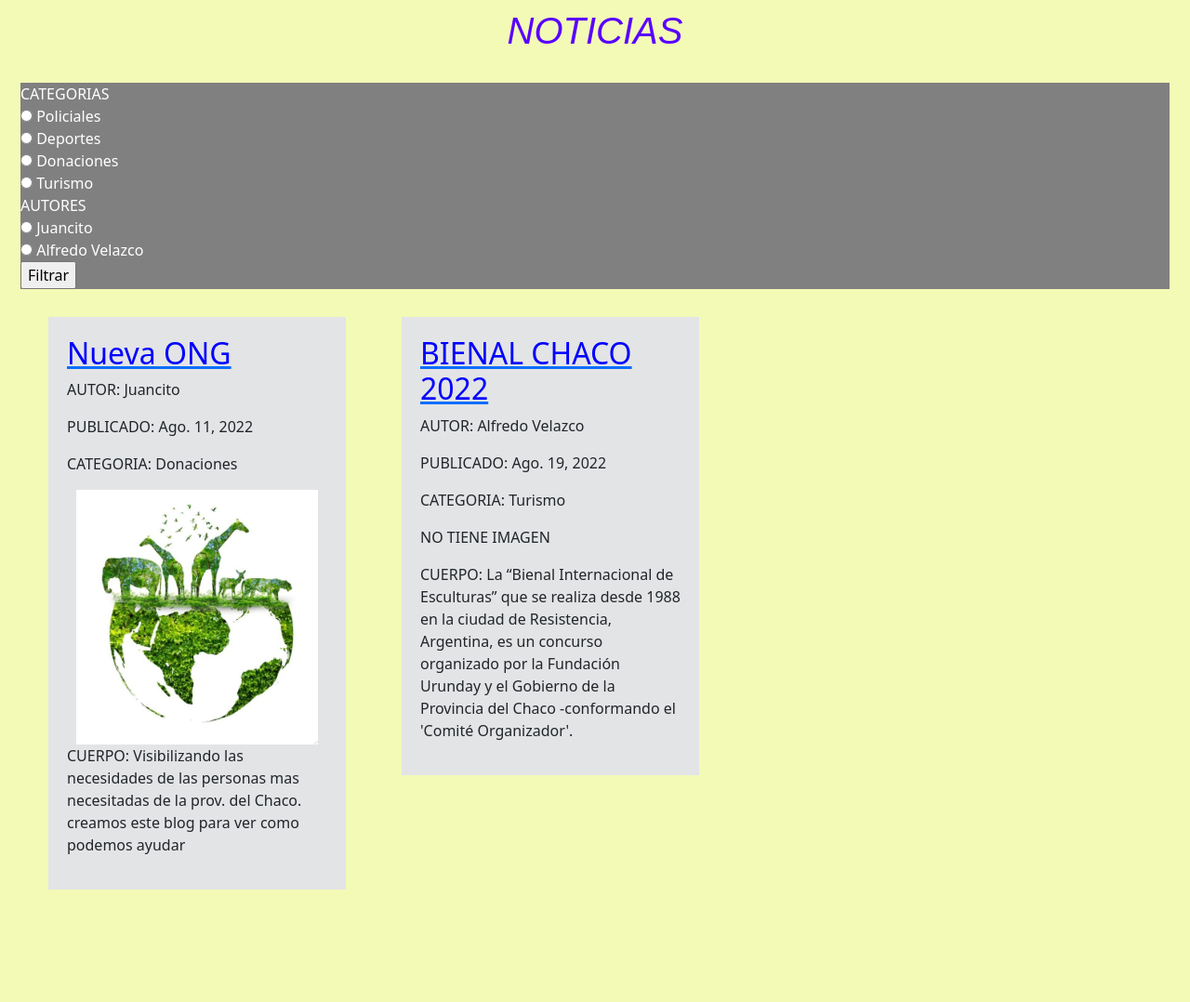
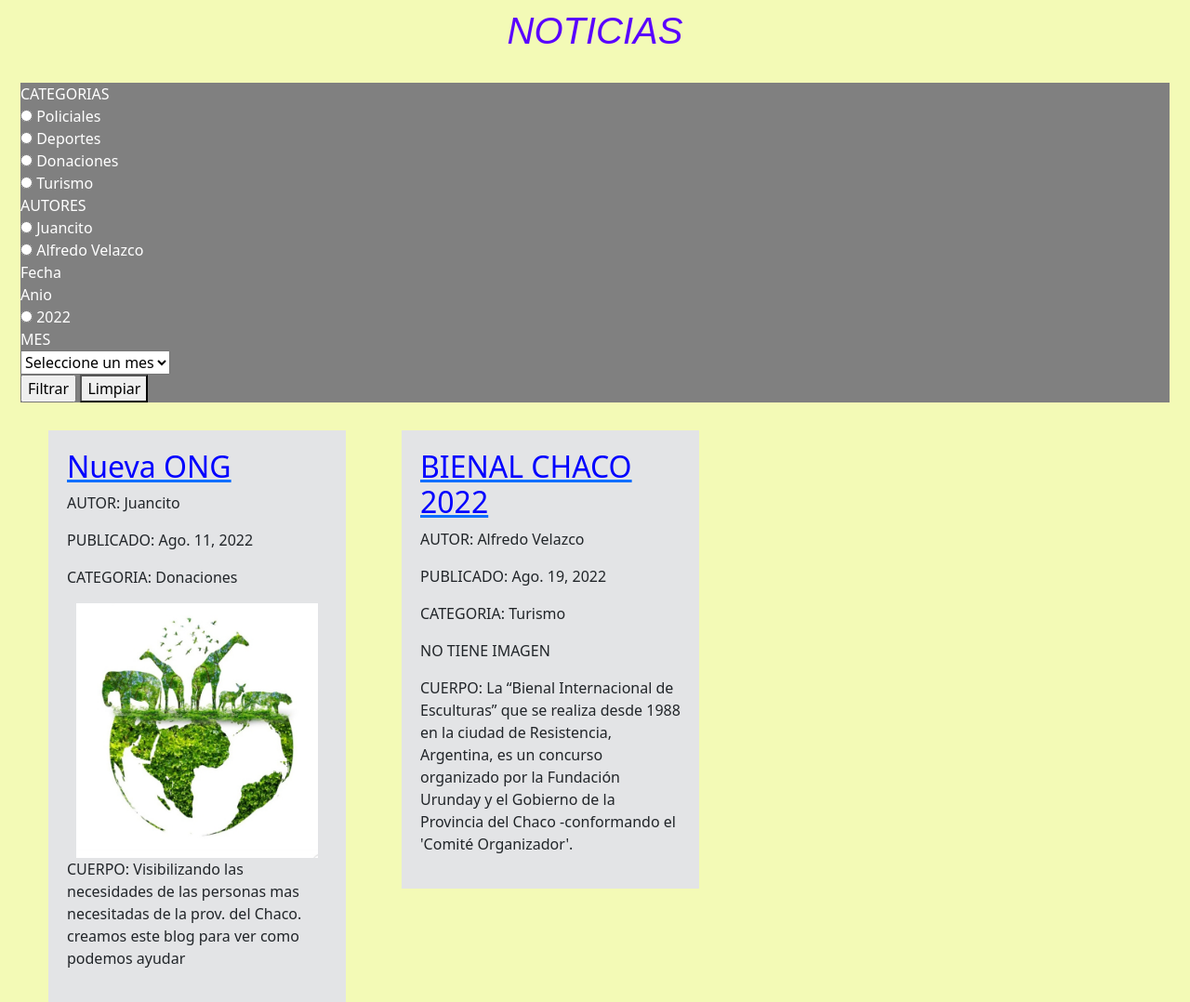
Before and after one commit to Karlos65/ProyBlog4, a Django app: page /Noticias/ in a window 1280 px wide. Shown: the part 119-1197 px from the top of the page at 93% size. Before the commit the page ends 1076 px from the top, so only its background shows below. Run offline with Django 3.2, Linux system fonts and the light colour scheme; data comes from the database, SQL or seed files in the repository.

Commit message:
Agregado filtrado por fecha

```diff
--- a/apps/noticias/views.py
+++ b/apps/noticias/views.py
@@ -1,6 +1,11 @@
 from django.shortcuts import render, redirect
 from .models import Noticia, Comentario, Categoria
 # Create your views here.
+
+#Meses
+meses = ['Enero', 'Febrero', 'Marzo', 'Abril', 'Mayo', 'Junio', 'Julio', 'Agosto', 'Septiembre','Octubre',
+         'Noviembre', 'Diciembre']
+
 def Listar(request):
     #Creo el diccionario para pasar los datos al templates
     ctx = {}
@@ -8,19 +13,32 @@ def Listar(request):
     todas = noticias = Noticia.objects.all()
 
     # Filtrar por categoria
-    if ("categoria" in request.GET):
+    if "categoria" in request.GET:
         categoria = request.GET['categoria']
         noticias = noticias.filter(categoria=categoria)
 
-    # Filtrar pro autor
-    if ("autor" in request.GET):
+    # Filtrar por autor
+    if "autor" in request.GET:
         autor = request.GET['autor']
         noticias = noticias.filter(autor=autor)
+
+    # Filtrar por Anio
+    if "anio" in request.GET:
+        anio = request.GET['anio']
+        noticias = noticias.filter(creado__year=anio)
+
+    # Filtrar por mes
+    if "mes" in request.GET:
+        mes = request.GET['mes']
+        if mes != "0":
+            noticias = noticias.filter(creado__month=mes)
 
     #Pasarlo al template
     ctx['notis'] = noticias
     ctx['categorias'] = Categoria.objects.all()
     ctx['autores'] = todas.values_list('autor', flat=True).distinct
+    ctx['anios'] = todas.values_list('creado__year', flat=True).distinct
+    ctx['meses'] = meses
 
     return render(request,'noticias/listar_noticias.html',ctx)
 
--- a/templates/noticias/listar_noticias.html
+++ b/templates/noticias/listar_noticias.html
@@ -21,7 +21,31 @@
                 <label for="{{autor}}">{{autor}}</label>
                 <br>
             {% endfor %}
+            <div class="Fecha">
+            <label>Fecha</label>
+            <br>
+                <div class="anio">
+                <label>Anio</label>
+                <br>
+                {% for anio in anios %}
+                    <input type="radio" id="{{anio}}" value="{{anio}}" name="fecha">
+                    <label for="{{anio}}">{{anio}}</label>
+                    <br>
+                {% endfor %}
+                </div>
+                <div class="meses">
+                <label>MES</label>
+                <br>
+                <select name="mes" id="mes">
+                    <option value="0">Seleccione un mes</option>
+                {% for mes in meses %}
+                    <option value="{{forloop.counter}}">{{mes}}</option>
+                {% endfor %}
+                </select>
+                </div>
+            </div>
             <input type="submit" value="Filtrar">
+            <a href="{% url 'noticias:listar_noticias' %}"><button>Limpiar</button></a>
         </form>
     </div>
         {% if notis %}
@@ -45,4 +69,5 @@
             {% else %}
                 <h3>No existen noticias con los parametros ingresados</h3>
             {% endif %}
+
 {% endblock contenido %}
```
